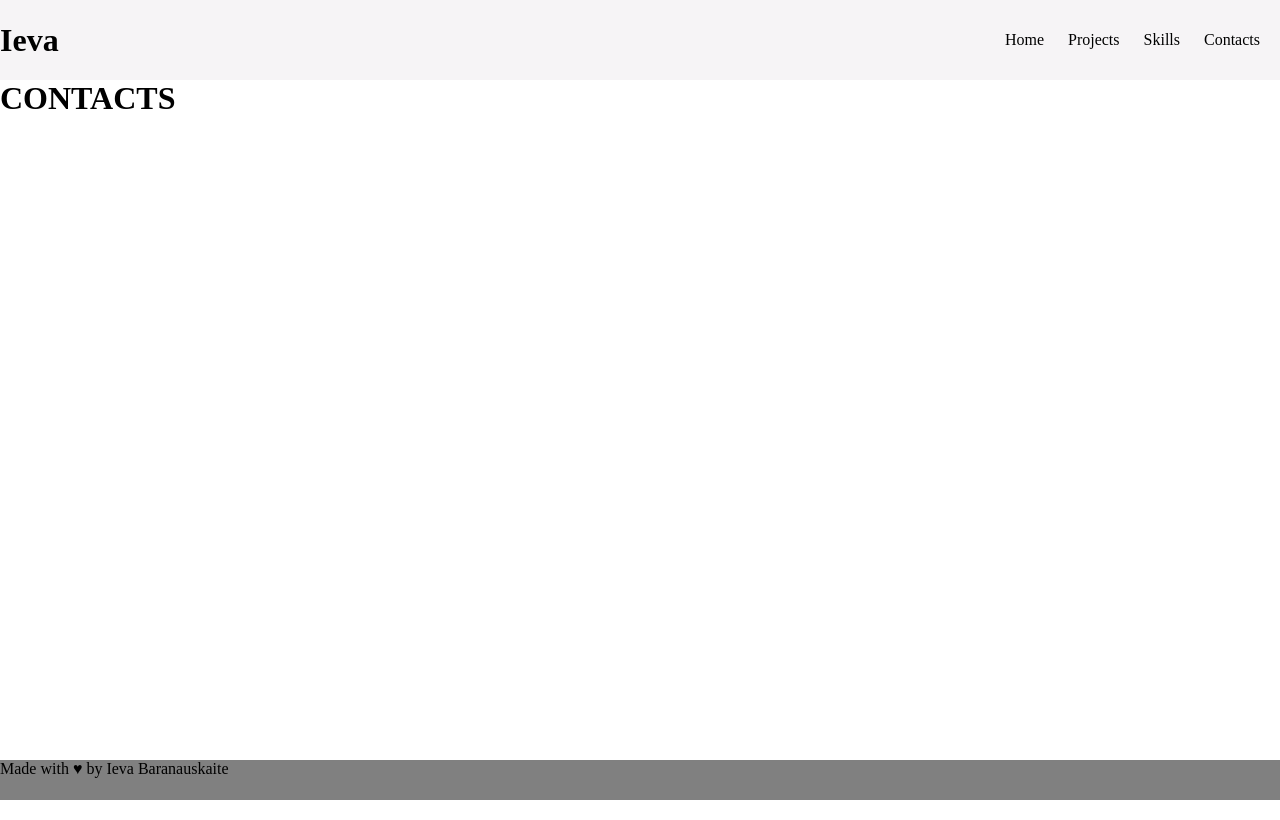
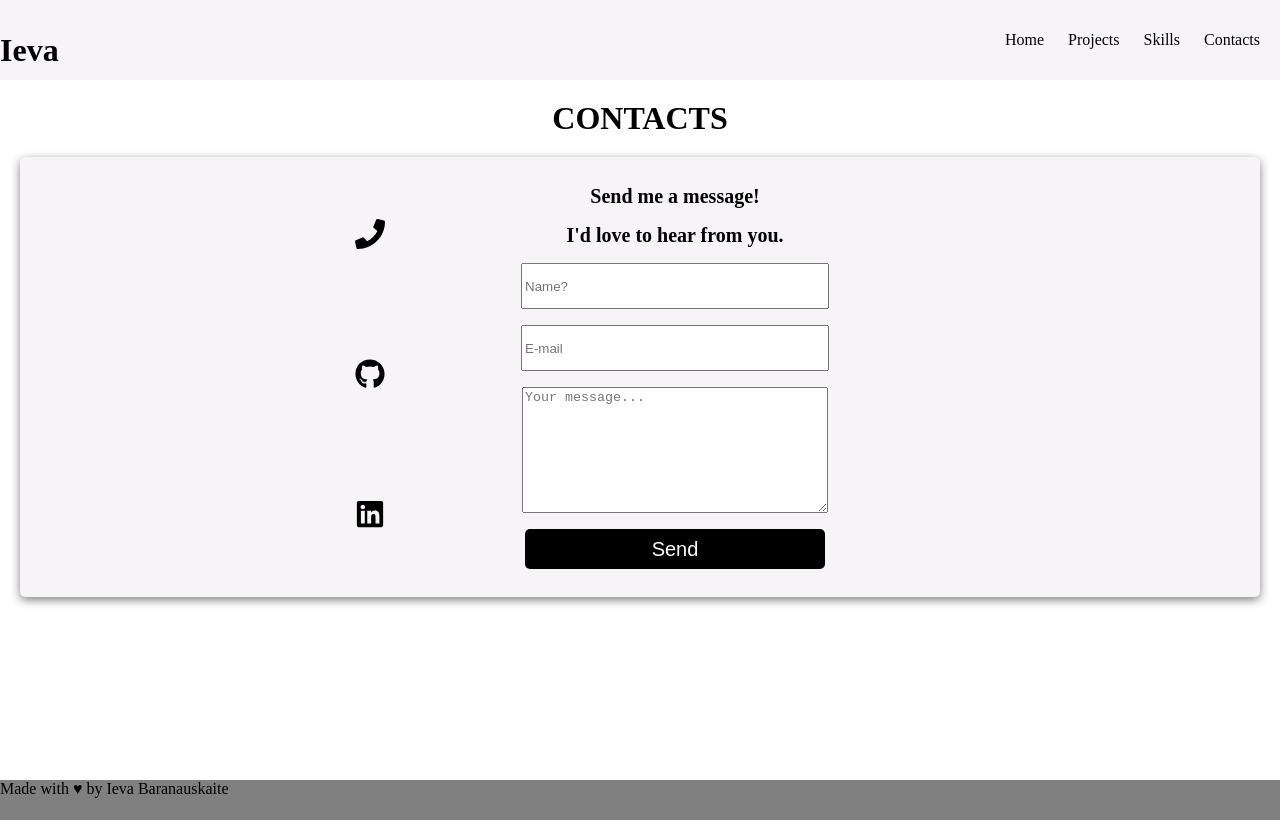
Before and after one commit to 1Eva1987/react-portfolio, a React (Create React App) app: page /contacts in a window 1280 px wide. Built offline with nearby package versions, Linux system fonts and the light colour scheme.

Commit message:
form in contacts created to allow user to send me email other contact possibilities added as links with icons

```diff
--- a/package.json
+++ b/package.json
@@ -3,11 +3,13 @@
   "version": "0.1.0",
   "private": true,
   "dependencies": {
+    "@emailjs/browser": "^3.10.0",
     "@testing-library/jest-dom": "^5.16.5",
     "@testing-library/react": "^13.4.0",
     "@testing-library/user-event": "^13.5.0",
     "react": "^18.2.0",
     "react-dom": "^18.2.0",
+    "react-icons": "^4.8.0",
     "react-router-dom": "^6.8.2",
     "react-scripts": "5.0.1",
     "web-vitals": "^2.1.4"
--- a/src/components/Wrapper.js
+++ b/src/components/Wrapper.js
@@ -2,6 +2,11 @@ import React from "react";
 import "./Wrapper.css";
 
 function Wrapper(props) {
-  return <div className="wrapper">{props.children}</div>;
+  return (
+    <div>
+      <h1>My projects</h1>
+      <div className="wrapper">{props.children}</div>
+    </div>
+  );
 }
 export default Wrapper;
--- a/src/pages/Contacts.css
+++ b/src/pages/Contacts.css
@@ -1,3 +1,60 @@
 .contacts {
-  height: 85vh;
+  min-height: 85vh;
 }
+h1 {
+  text-align: center;
+  margin-top: 20px;
+}
+.contact-me {
+  margin: 20px;
+  display: flex;
+  justify-content: center;
+  flex-wrap: wrap-reverse;
+  background-color: rgb(246, 244, 246);
+
+  border-radius: 5px;
+  border-radius: 5px;
+  box-shadow: 0 3px 10px grey;
+}
+form {
+  min-height: 400px;
+  display: flex;
+  flex-direction: column;
+  width: 85%;
+  max-width: 500px;
+  align-items: center;
+  justify-content: space-around;
+  margin: 20px;
+}
+form p {
+  font-weight: bold;
+  font-size: 20px;
+}
+.contact-links {
+  margin: 10px;
+  display: flex;
+  flex-direction: column;
+  align-items: center;
+  justify-content: space-around;
+}
+.contact-links a {
+  padding: 10px;
+  font-size: 30px;
+  color: black;
+}
+input {
+  height: 10%;
+  min-width: 60%;
+}
+textarea {
+  min-height: 30%;
+  min-width: 60%;
+}
+.submit {
+  background-color: black;
+  color: white;
+  border-radius: 5px;
+  border: none;
+  font-size: 20px;
+  cursor: pointer;
+}
--- a/src/pages/Contacts.js
+++ b/src/pages/Contacts.js
@@ -1,10 +1,57 @@
 import React from "react";
 import "../pages/Contacts.css";
+import { FaPhone, FaGithub, FaLinkedin } from "react-icons/fa";
+import { useRef } from "react";
+import emailjs from "@emailjs/browser";
 
 function Contacts() {
+  const form = useRef();
+
+  const sendEmail = (e) => {
+    e.preventDefault();
+
+    emailjs
+      .sendForm(
+        "service_cfh7eub",
+        "template_t9jcazh",
+        form.current,
+        "YSOXrxNZKaJKKFM8q"
+      )
+      .then(
+        (result) => {
+          console.log(result.text);
+          console.log("message sent!");
+          form.current.reset();
+        },
+        (error) => {
+          console.log(error.text);
+        }
+      );
+  };
   return (
     <div className="contacts">
       <h1>CONTACTS</h1>
+      <div className="contact-me">
+        <div className="contact-links">
+          <a href="tel:+447397803602">
+            <FaPhone className="phone" />
+          </a>
+          <a href="https://github.com/1Eva1987">
+            <FaGithub />
+          </a>
+          <a href="https://www.linkedin.com/in/ieva-baranauskaite-096773252">
+            <FaLinkedin />
+          </a>
+        </div>
+        <form ref={form} onSubmit={sendEmail}>
+          <p>Send me a message! </p>
+          <p>I'd love to hear from you.</p>
+          <input type="text" name="user_name" placeholder="Name?" />
+          <input type="email" name="user_email" placeholder="E-mail" />
+          <textarea name="message" placeholder="Your message..." />
+          <input className="submit" type="submit" value="Send" />
+        </form>
+      </div>
     </div>
   );
 }
```
Also changed, not shown: 1 other file (tests, documents, lock files or other folders).
